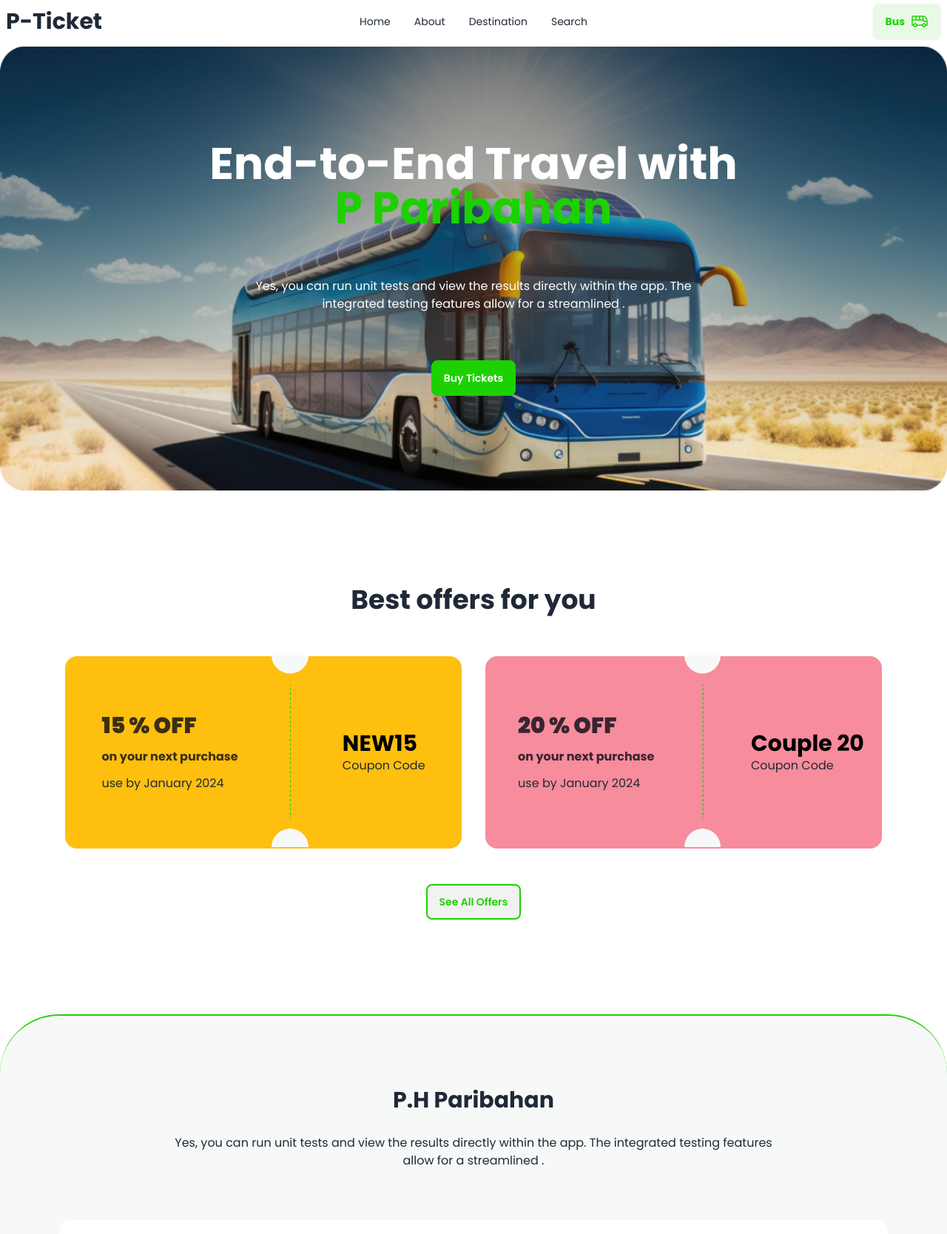
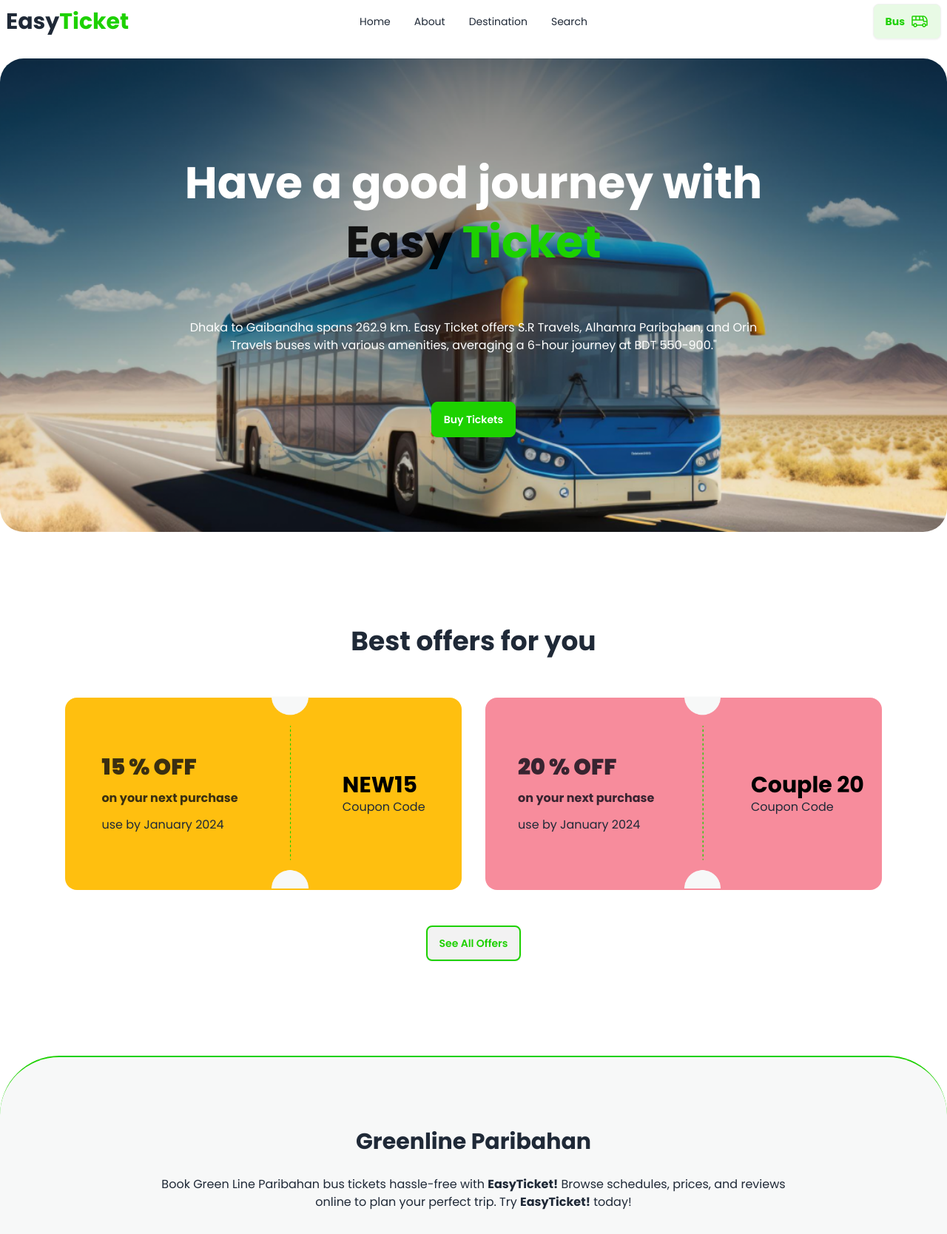
Before and after one commit to shamimfewd/P-Ticket, a plain HTML site: page index.html in a window 1280 px wide. Shown: the part 5-1673 px from the top of the page at 74% size. Drawn offline with nearby package versions, Linux system fonts and the light colour scheme.

Commit message:
added some fixing

```diff
--- a/index.html
+++ b/index.html
@@ -59,7 +59,7 @@
               <li><a>Search</a></li>
             </ul>
           </div>
-          <a class=" -ghost text-3xl font-bold">P-Ticket</a>
+          <a class=" -ghost text-3xl font-bold">Easy<span class="text-[#1DD100]">Ticket</span></a>
         </div>
         <div class="navbar-center hidden lg:flex">
           <ul class="menu menu-horizontal px-1">
@@ -80,16 +80,16 @@
 <!-- ==================Banner Section====================== -->
       <section class="banner-section">
         <div
-          class="banner_container w-full h-100 flex justify-center items-center text-center bg-center bg-cover bg-no-repeat"
+          class="banner_container mt-4 w-full h-100 flex rounded-[2rem] justify-center items-center text-center bg-center bg-cover bg-no-repeat"
         >
           <div class="py-32 space-y-16">
-            <h1 class="text-3xl lg:text-6xl font-bold text-[#fff] mx-auto">
-              End-to-End Travel with <br />
-              <span class="text-[#1DD100] p-8">P Paribahan</span>
+            <h1 style="line-height: 5rem;" class="text-4xl lg:text-6xl lg:w-2/3 font-bold text-[#fff] mx-auto">
+             <span class="">Have a good journey with</span>
+              <span  class="text-[#1DD100] pt-52"><span class="text-[#000000e2]">Easy</span> Ticket</span>
             </h1>
             <p class="text-[#fff] px-5 lg:w-2/3 text-center mx-auto">
-              Yes, you can run unit tests and view the results directly within
-              the app. The integrated testing features allow for a streamlined .
+
+Dhaka to Gaibandha spans 262.9 km. Easy Ticket offers S.R Travels, Alhamra Paribahan, and Orin Travels buses with various amenities, averaging a 6-hour journey at BDT 550-900."
             </p>
             <button  class=" btn bg-[#1DD100]  border-[#1DD100] text-[#fff]">
 
@@ -164,10 +164,10 @@
       <section id="mainSection"
         class="p_H_Paribahan_section container mx-auto mt-32 pt-24 rounded-t-[5rem] border-t-2 border-[#1DD100] bg-[#F7F8F8]"
       >
-        <h3 class="text-3xl font-bold text-center">P.H Paribahan</h3>
+        <h3 class="text-3xl font-bold text-center">Greenline Paribahan</h3>
         <p class="w-2/3 mx-auto text-center py-7">
-          Yes, you can run unit tests and view the results directly within the
-          app. The integrated testing features allow for a streamlined .
+          Book Green Line Paribahan bus tickets hassle-free with <strong>EasyTicket!</strong>
+           Browse schedules, prices, and reviews online to plan your perfect trip. Try <strong>EasyTicket!</strong> today!
         </p>
 
 
@@ -486,7 +486,9 @@
               </div>
             </div>
           </div>
-        </div>
+
+
+
       </section>
 
 
@@ -496,10 +498,10 @@
     <!-- ==============footer section============== -->
     <footer class="footer  mx-auto p-10 bg-neutral mt-20 text-neutral-content">
 
-      <div class="flex footerFlex justify-between p-10 border-b-indigo-50 items-center">
+      <div class=" lg:flex w-[100%] justify-between p-10 border-b-indigo-50 items-center">
       <div>
-        <h3 class="text-4xl text-[#fff] font-bold">P-Ticket</h3>
-        <p>ACME Industries Ltd.<br>Providing reliable tech since 1992</p>
+        <h3 class="text-4xl text-[#fff] font-bold">EasyTicket</h3>
+        <p>EasyTicket Industries Ltd.<br>Providing reliable service since 2015</p>
       </div>
      <nav>
         <h6 class="footer-title text-white">Download our app</h6>
--- a/style.css
+++ b/style.css
@@ -24,9 +24,9 @@
 }
 
 
-.footerFlex {
+/* .footerFlex {
   display: flex;
   justify-content: space-between;
   width: 100%;
   height: 100%;
-}
+} */
```
